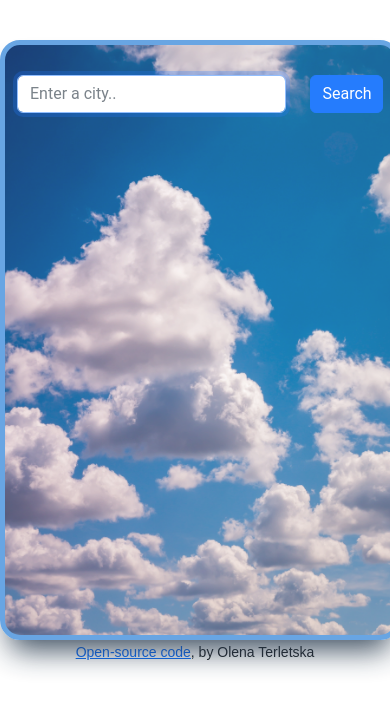
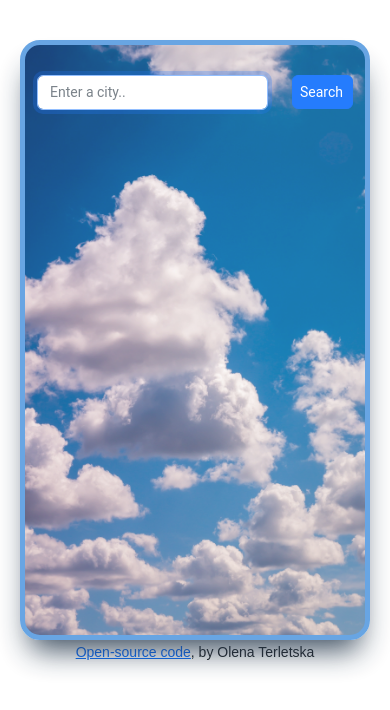
Before and after one commit to TerlUA/weather-react, a React (Create React App) app: page / in a window 390 px wide. Shown: the top 710 px of the page. Built offline with nearby package versions, Linux system fonts and the light colour scheme.

Commit message:
Added media queries

```diff
--- a/src/App.css
+++ b/src/App.css
@@ -19,3 +19,15 @@ li {
 .btn-primary {
   margin-top: 30px;
 }
+@media (max-width: 900px) {
+  .form-control {
+    font-size: 14px;
+    text-align: left;
+  }
+  .btn-primary {
+    font-size: 14px;
+    padding-left: 7px;
+    text-align: center;
+    padding-bottom: 5px;
+  }
+}
--- a/src/Weather.css
+++ b/src/Weather.css
@@ -3,7 +3,7 @@
   max-width: 45%;
   height: auto;
   min-height: 600px;
-  min-width: 400px;
+  min-width: 350px;
   background-size: cover;
   background-position: center;
   margin: 0 auto;
```
